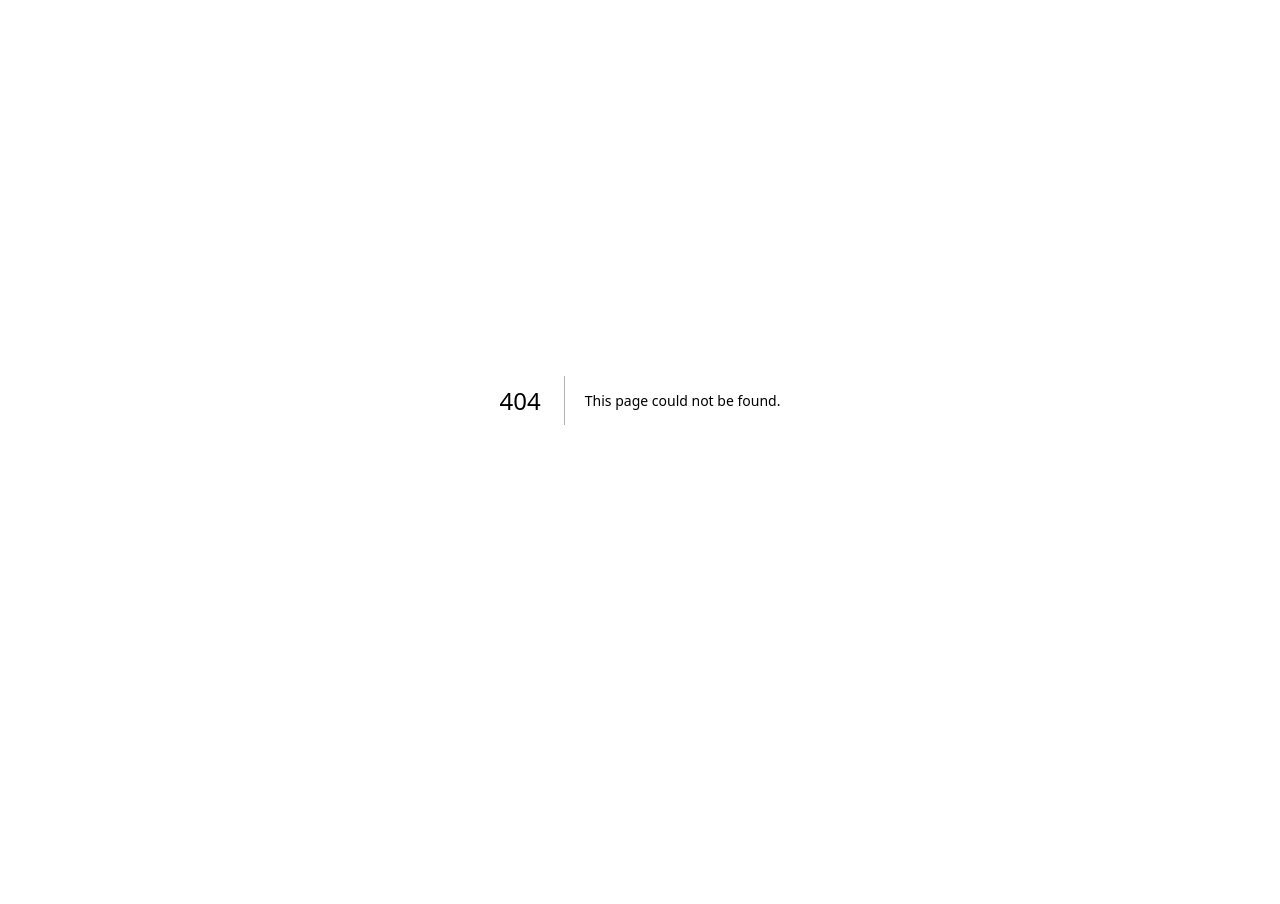
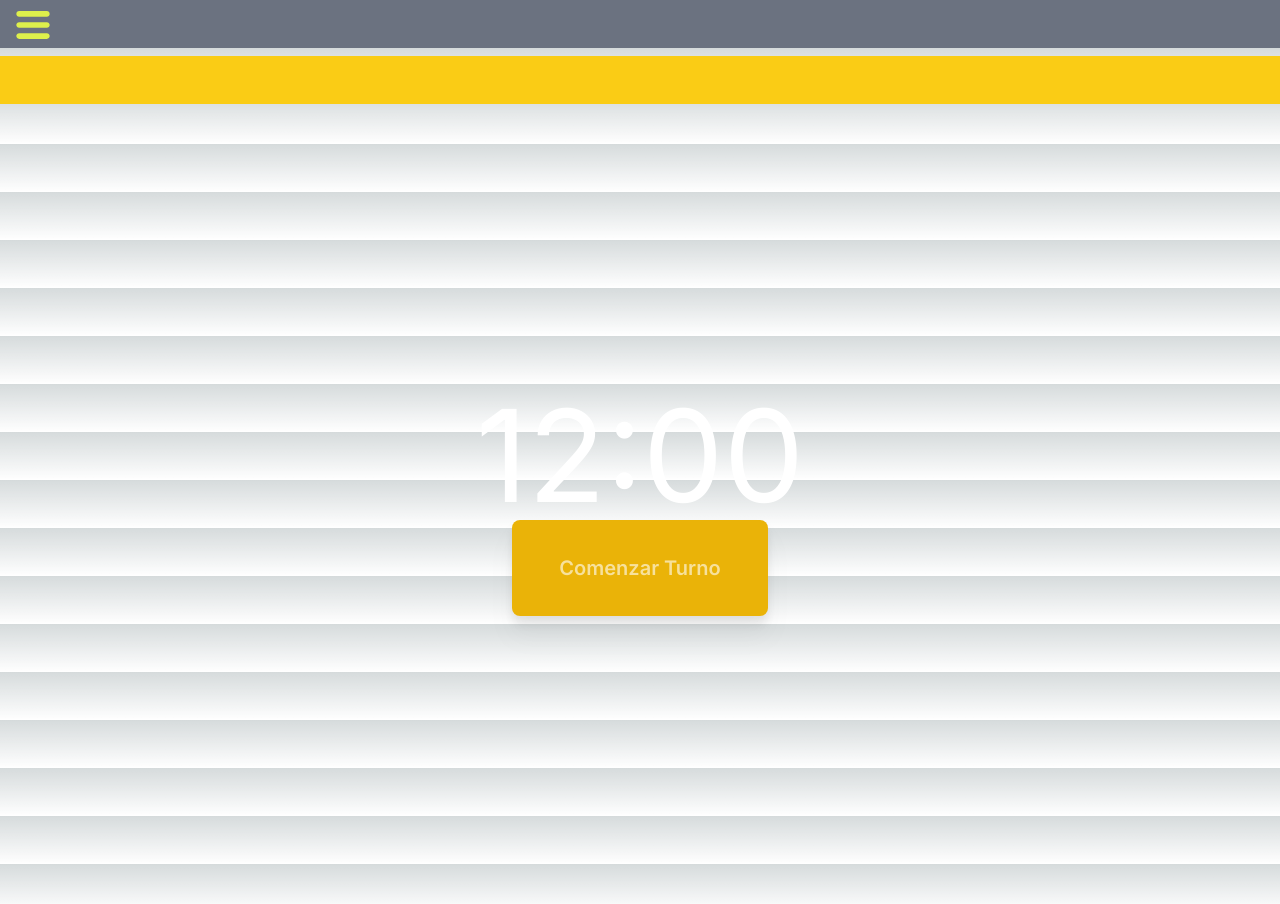
Before and after one commit to vezamx/casa-nogal-inventory-frontend, a Next.js app: page /components/shift in a window 1280 px wide. Before the commit this address had no page. Before the commit the page ends 800 px from the top, so only its background shows below. Built offline with nearby package versions, Linux system fonts and the light colour scheme.

Commit message:
feat/Time_Clock not end

```diff
--- a/src/app/components/CustomButtom.tsx
+++ b/src/app/components/CustomButtom.tsx
@@ -9,7 +9,7 @@ const btnSizes = {
 }
 
 type sizeType = keyof typeof btnSizes
-type btntype = 'primary' | 'secondary' | 'success' | 'warning' | 'danger'
+type btntype = 'primary' | 'secondary' | 'success' | 'warning' | 'danger' | 'yellow'
 
 interface props extends ButtonHTMLAttributes<HTMLButtonElement>{
   text: string;
@@ -23,7 +23,8 @@ const btnProps = {
   secondary:  'bg-buttons-secondary',
   success:    'bg-buttons-success',
   warning:    'bg-buttons-warning',
-  danger:     'bg-buttons-danger'
+  danger:     'bg-buttons-danger',
+  yellow:      'bg-buttons-yellow'
 }
 
 export const CustomButtom: FC<props> = ({
@@ -44,7 +45,7 @@ export const CustomButtom: FC<props> = ({
         ${isLoading ? 'flex' : ''}
       `}{...buttonProps}
     >
-    //   {isLoading ? true : false}Loading...
+    {/* //   {isLoading ? true : false}Loading... */}
     </button>
   )
 }
--- /dev/null
+++ b/src/app/components/menu/MenuBar.tsx
@@ -0,0 +1,7 @@
+const MenuBar = () => {
+  return (
+    <div>MenuBar</div>
+  )
+}
+
+export default MenuBar
--- /dev/null
+++ b/src/app/components/shift/page.tsx
@@ -0,0 +1,38 @@
+import Image from 'next/image'
+import { YellowLine } from '../yellowLine/YellowLine'
+
+const Clock = () => {
+  return (
+    <>
+     <div className="h-12 max-w-full bg-gray-500 mb-0">
+      <button >
+        <Image
+          className='ml-2 *flex items-start'
+          src="/hamburguerMenu.svg"
+          alt="clock"
+          width={50}
+          height={50}
+        />
+      </button >
+      <YellowLine />
+      <div
+        className='flex items-center justify-center h-screen flex-col'
+      >
+        <p
+          className='text-9xl text-white'
+        >
+          12:00
+        </p>
+        <button
+      className='bg-yellow-500 rounded-lg p2 text-md text-white/60 drop-shadow-xl font-semibold w-64 h-24 text-xl'
+    >
+      Comenzar Turno
+    </button>
+      </div>
+     </div>
+
+    </>
+  )
+}
+
+export default Clock
--- /dev/null
+++ b/src/app/components/yellowLine/YellowLine.tsx
@@ -0,0 +1,6 @@
+
+export const YellowLine = () => {
+  return (
+    <div className="h-12 max-w-full bg-yellow-400 mt-0"></div>
+  )
+}
```
Also changed, not shown: public/hamburguerMenu.svg (added), 1 other file (tests, documents, lock files or other folders).
